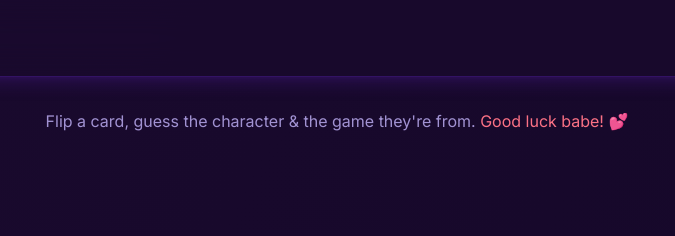
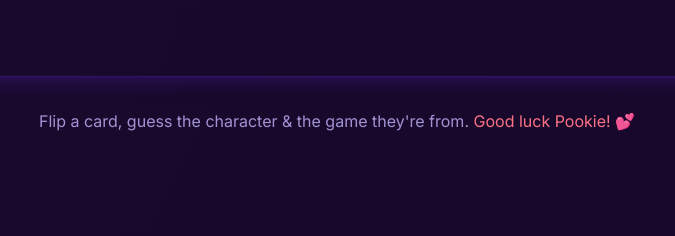
Before and after one commit to MarkusAlexanderReiter/KhamielGame, a plain HTML site: page index.html in a window 1280 px wide. Shown: the top 236 px of the page, 303-978 px from the left. Drawn offline with nearby package versions, Linux system fonts and the light colour scheme.

Commit message:
docs: Update intro greeting from "babe" to "Pookie".

```diff
--- a/index.html
+++ b/index.html
@@ -261,7 +261,7 @@
         <!-- Intro -->
         <section class="text-center space-y-2">
             <p class="text-violet-300/80 text-sm sm:text-base">Flip a card, guess the character & the game they're from.
-                <span class="text-rose-400">Good luck babe! 💕</span>
+                <span class="text-rose-400">Good luck Pookie! 💕</span>
             </p>
         </section>
 
```
